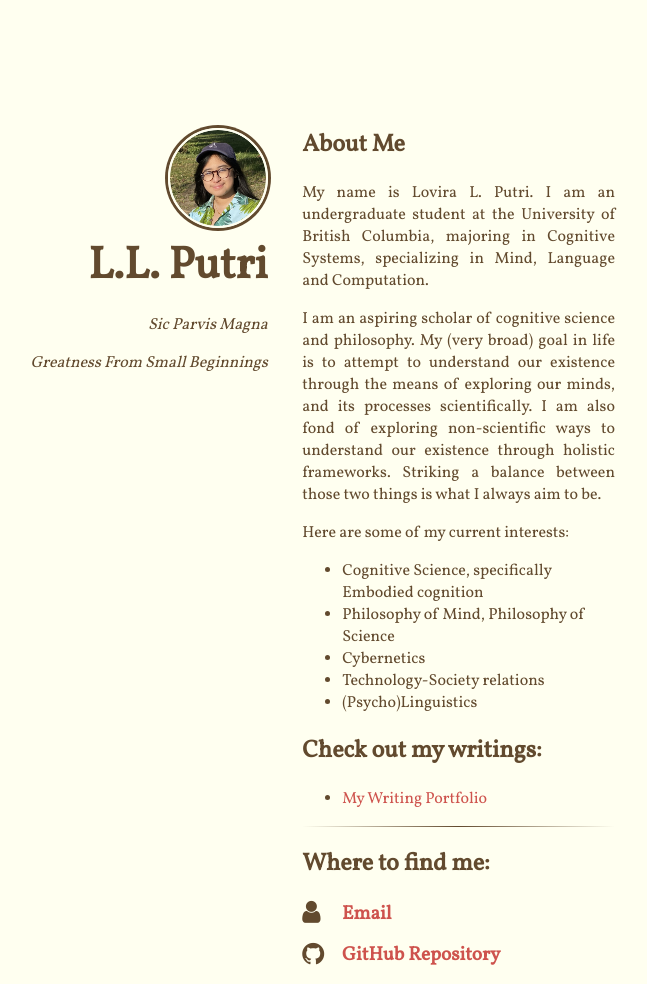
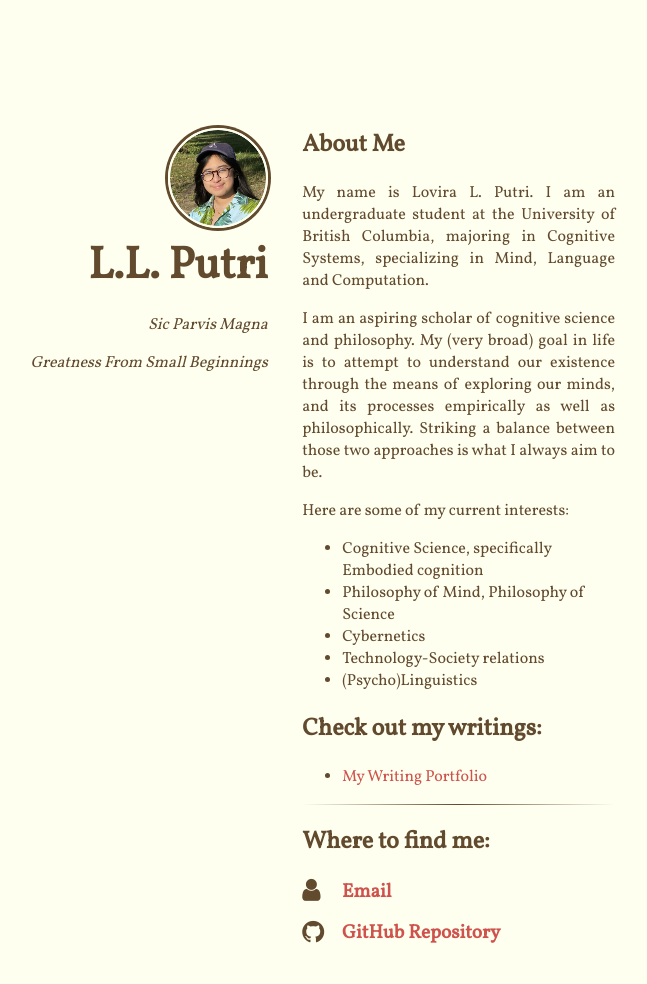
Before and after one commit to lovira/lovira.github.io, a Jekyll site: the page built from index.html, in a window 1280 px wide. Shown: the whole page, without its empty margins (365-1012 px from the left). Built offline with Jekyll 4.4.1, drawn with Linux system fonts in a browser that asks for light colours; nearby versions of some CDN libraries; after the commit the page ends 962 px from its top, so only the background shows below that.

Commit message:
Update content.html

```diff
--- a/_includes/content.html
+++ b/_includes/content.html
@@ -5,9 +5,8 @@
 <p style="text-align:justify"> I am an aspiring scholar of cognitive science
   and philosophy. My (very broad) goal in life is to attempt
   to understand our existence through the means of exploring our
-  minds, and its processes scientifically. I am also fond of exploring
-  non-scientific ways to understand our existence through holistic frameworks.
-   Striking a balance between those two things is what I always aim to be. </p>
+  minds, and its processes empirically as well as philosophically.
+  Striking a balance between those two approaches is what I always aim to be. </p>
 <p> Here are some of my current interests:</p>
 <ul>
   <li> Cognitive Science, specifically Embodied cognition </li>
```
